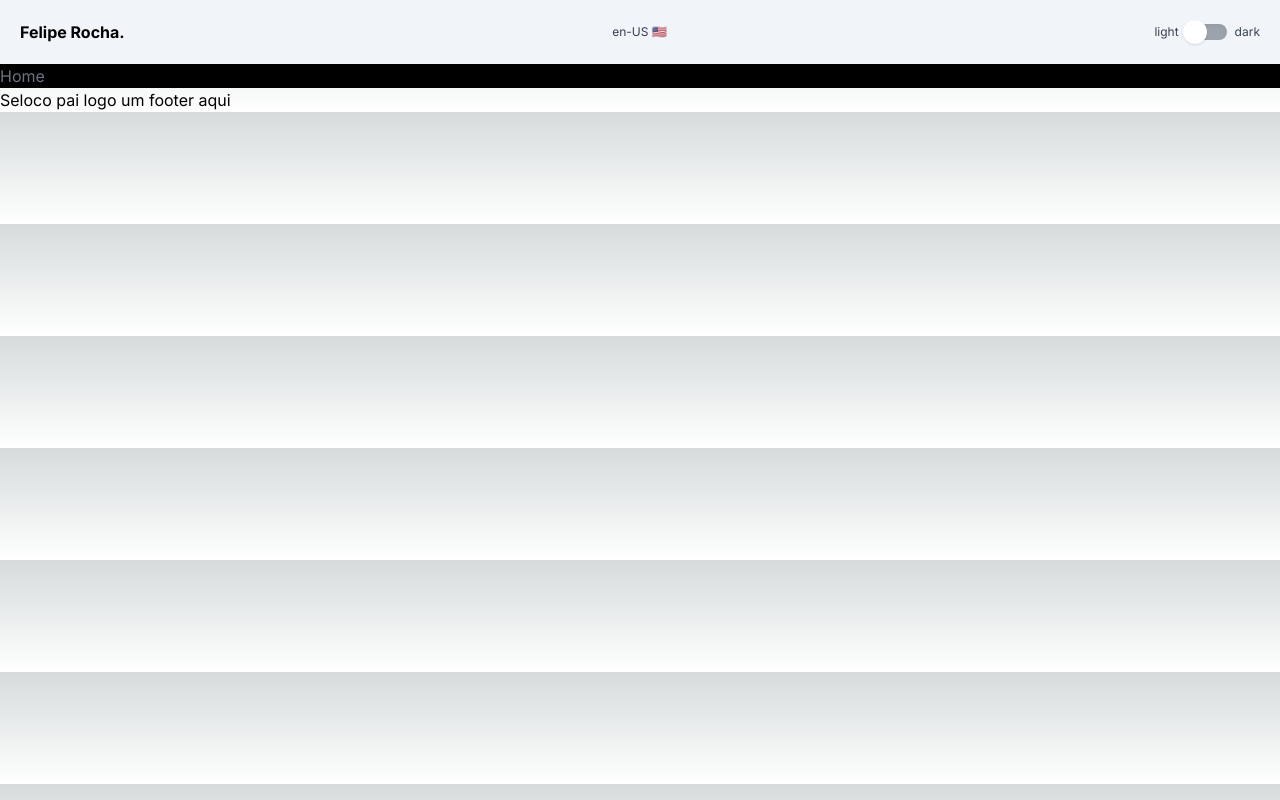
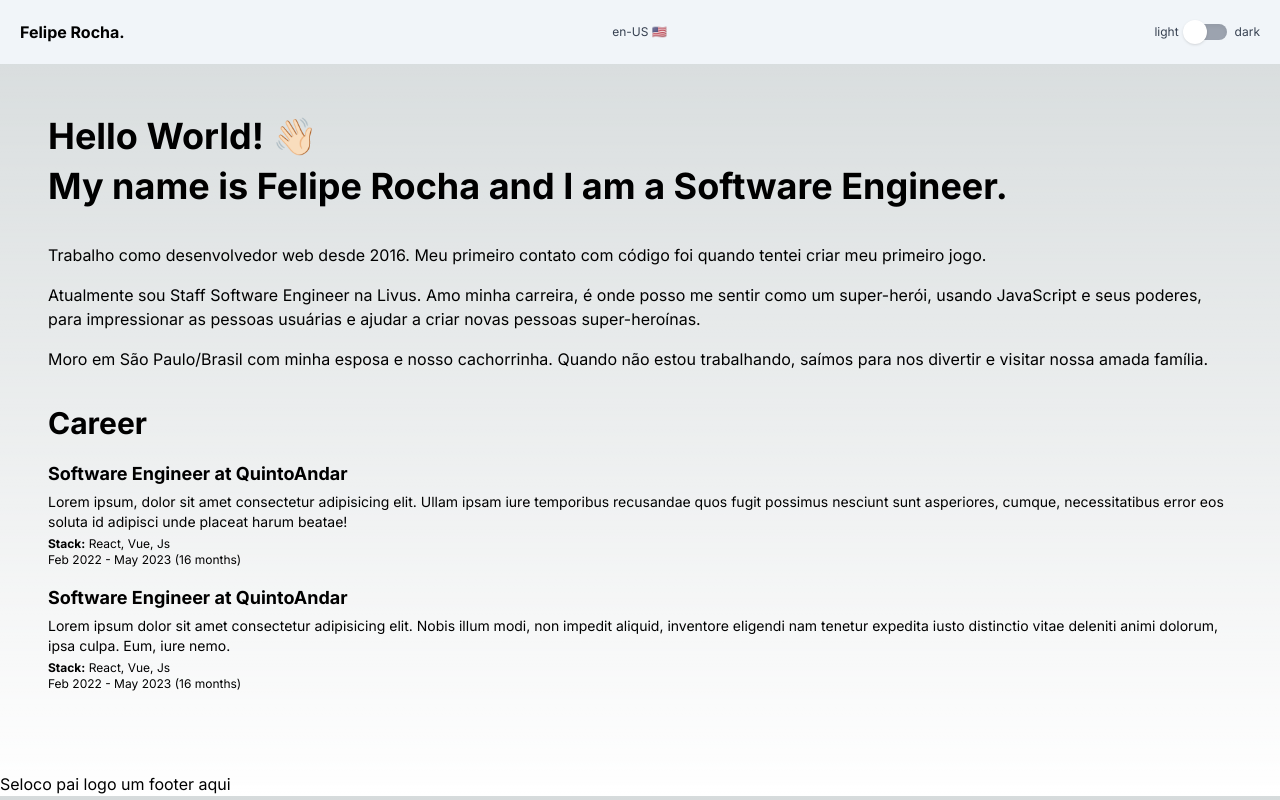
Before and after one commit to feliperocha93/feliperocha, a Next.js app: page / in a window 1280 px wide. Built offline with nearby package versions, Linux system fonts and the light colour scheme; no server answers.

Commit message:
feat: first UI to home and function to calc date

```diff
--- a/src/app/page.tsx
+++ b/src/app/page.tsx
@@ -1,7 +1,108 @@
 export default function Home() {
+  function getFormattedDate(year?: number, month?: number) {
+    const date =
+      typeof year === 'number' && typeof month === 'number'
+        ? new Date(year, month)
+        : new Date();
+
+    return date.toLocaleString('en-US', {
+      month: 'short',
+      year: 'numeric',
+    });
+  }
+
+  const MONTH_MILISECONDS = 1000 * 60 * 60 * 24 * 30;
+
+  function getDifferenceBetweenMonths(olderDate: Date, newerDate: Date) {
+    const differenceInMilliseconds = Math.abs(
+      newerDate.getTime() - olderDate.getTime()
+    );
+
+    return Math.floor(differenceInMilliseconds / MONTH_MILISECONDS);
+  }
+
   return (
-    <main className='bg-black'>
-      <h1 className='text-gray-500'>Home</h1>
+    <main className='container p-12'>
+      <h1 className='font-bold text-4xl leading-snug'>
+        Hello World! 👋🏻
+        <br /> My name is Felipe Rocha and I am a Software Engineer.
+      </h1>
+
+      <section className='my-8'>
+        <p className='my-4'>
+          Trabalho como desenvolvedor web desde 2016. Meu primeiro contato com
+          código foi quando tentei criar meu primeiro jogo.
+        </p>
+
+        <p className='my-4'>
+          Atualmente sou Staff Software Engineer na Livus. Amo minha carreira, é
+          onde posso me sentir como um super-herói, usando JavaScript e seus
+          poderes, para impressionar as pessoas usuárias e ajudar a criar novas
+          pessoas super-heroínas.
+        </p>
+
+        <p className='my-4'>
+          Moro em São Paulo/Brasil com minha esposa e nosso cachorrinha. Quando
+          não estou trabalhando, saímos para nos divertir e visitar nossa amada
+          família.
+        </p>
+      </section>
+
+      <section className='my-8'>
+        <h2 className='font-bold text-3xl leading-snug'>Career</h2>
+
+        <article className='my-4'>
+          <h3 className='my-1 font-bold text-lg'>
+            Software Engineer at QuintoAndar
+          </h3>
+          <p className='text-sm'>
+            Lorem ipsum, dolor sit amet consectetur adipisicing elit. Ullam
+            ipsam iure temporibus recusandae quos fugit possimus nesciunt sunt
+            asperiores, cumque, necessitatibus error eos soluta id adipisci unde
+            placeat harum beatae!
+          </p>
+          <footer className='my-1 text-xs'>
+            <p>
+              <b>Stack:</b> React, Vue, Js
+            </p>
+            <span>
+              {getFormattedDate(2022, 1) +
+                ' - ' +
+                getFormattedDate() +
+                ` (${getDifferenceBetweenMonths(
+                  new Date(2022, 1),
+                  new Date()
+                )} months)`}
+            </span>
+          </footer>
+        </article>
+
+        <article className='my-4'>
+          <h3 className='my-1 font-bold text-lg'>
+            Software Engineer at QuintoAndar
+          </h3>
+          <p className='text-sm'>
+            Lorem ipsum dolor sit amet consectetur adipisicing elit. Nobis illum
+            modi, non impedit aliquid, inventore eligendi nam tenetur expedita
+            iusto distinctio vitae deleniti animi dolorum, ipsa culpa. Eum, iure
+            nemo.
+          </p>
+          <footer className='my-1 text-xs'>
+            <p>
+              <b>Stack:</b> React, Vue, Js
+            </p>
+            <span>
+              {getFormattedDate(2022, 1) +
+                ' - ' +
+                getFormattedDate() +
+                ` (${getDifferenceBetweenMonths(
+                  new Date(2022, 1),
+                  new Date()
+                )} months)`}
+            </span>
+          </footer>
+        </article>
+      </section>
     </main>
   );
 }
```
